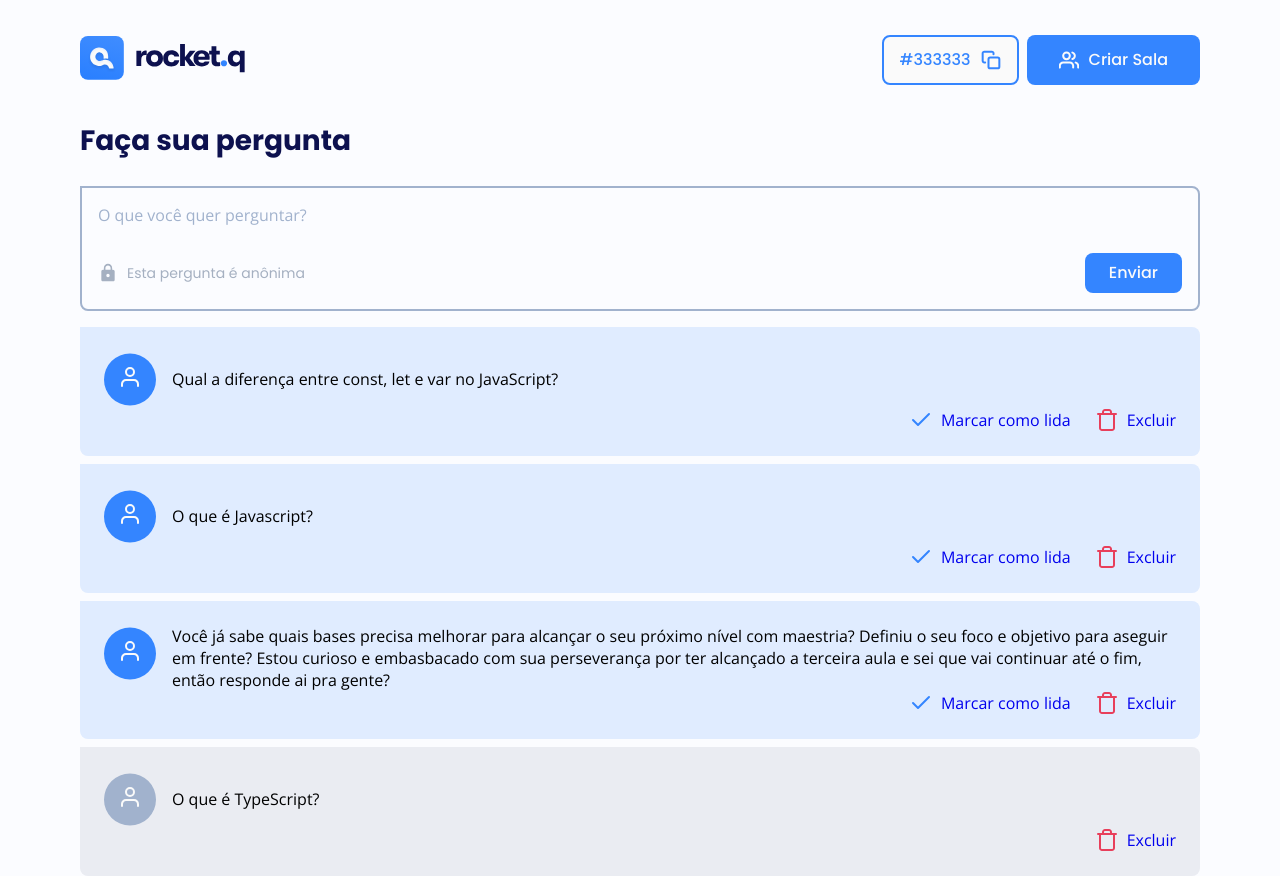
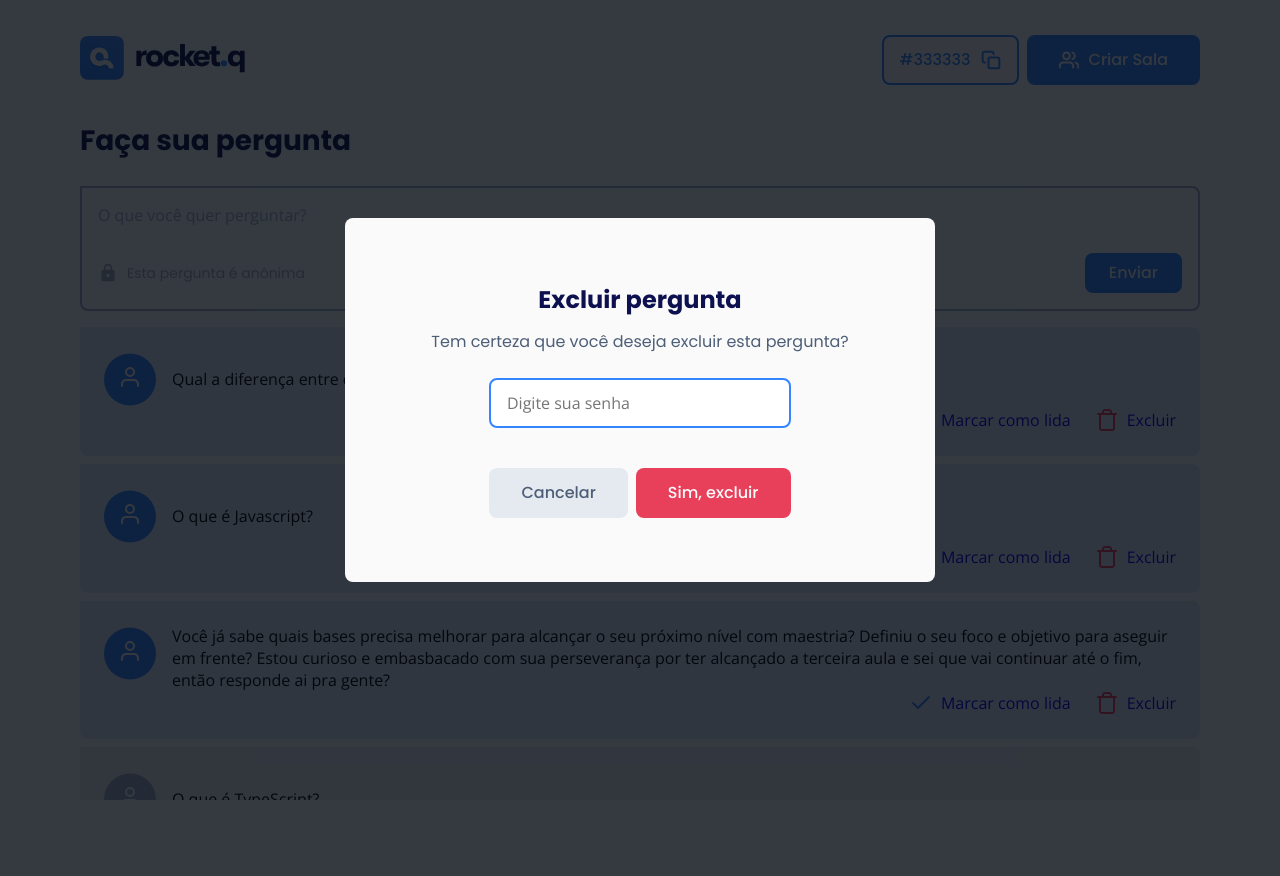
Before and after one commit to pedrogutierresbr/projeto-roquet.q, a web app: file room.html in a window 1280 px wide. After the commit the page ends 800 px from the top, so only its background shows below. Run offline with its HTML, style and script files only (its server is not run), Linux system fonts and the light colour scheme.

Commit message:
finalizado modal

```diff
--- a/room.html
+++ b/room.html
@@ -11,7 +11,8 @@
         <!-- Styles CSS -->
         <link rel="stylesheet" href="./styles/global.css" />
         <link rel="stylesheet" href="./styles/room.css" />
-        <link rel="shortcut icon" href="./assets/page-icon.png">
+        <link rel="stylesheet" href="./styles/modal.css" />
+        <link rel="shortcut icon" href="./assets/page-icon.png" />
 
         <!-- Fonts -->
         <link rel="preconnect" href="https://fonts.gstatic.com" />
@@ -30,10 +31,10 @@
                 <div class="buttons">
                     <div class="button outlined">
                         #333333
-                        <img src="./assets/copy.svg" alt="Copiar numero da sala">
+                        <img src="./assets/copy.svg" alt="Copiar numero da sala" />
                     </div>
                     <a href="#" class="button">
-                        <img src="./assets/users-white.svg" alt="Criar uma sala">
+                        <img src="./assets/users-white.svg" alt="Criar uma sala" />
                         Criar Sala
                     </a>
                 </div>
@@ -48,7 +49,7 @@
 
                         <footer>
                             <div>
-                                <img src="./assets/lock.svg" alt="Cadeado">
+                                <img src="./assets/lock.svg" alt="Cadeado" />
                                 Esta pergunta é anônima
                             </div>
                             <button>Enviar</button>
@@ -59,11 +60,10 @@
                 <section id="questions">
                     <h2 class="sr-only">Perguntas da comunidade</h2>
                     <div class="questions">
-
                         <div class="question-wrapper">
                             <div class="question-content">
                                 <div class="user">
-                                    <img src="./assets/user.svg" alt="Avatar">
+                                    <img src="./assets/user.svg" alt="Avatar" />
                                 </div>
                                 <div class="question">
                                     <p>Qual a diferença entre const, let e var no JavaScript?</p>
@@ -71,11 +71,11 @@
                             </div>
                             <div class="actions">
                                 <a href="#" class="check">
-                                    <img src="./assets/check.svg" alt="Marcar como lida">
+                                    <img src="./assets/check.svg" alt="Marcar como lida" />
                                     Marcar como lida
                                 </a>
                                 <a href="#" class="delete">
-                                    <img src="./assets/trash.svg" alt="Excluir">
+                                    <img src="./assets/trash.svg" alt="Excluir" />
                                     Excluir
                                 </a>
                             </div>
@@ -84,7 +84,7 @@
                         <div class="question-wrapper">
                             <div class="question-content">
                                 <div class="user">
-                                    <img src="./assets/user.svg" alt="Avatar">
+                                    <img src="./assets/user.svg" alt="Avatar" />
                                 </div>
                                 <div class="question">
                                     <p>O que é Javascript?</p>
@@ -92,11 +92,11 @@
                             </div>
                             <div class="actions">
                                 <a href="#" class="check">
-                                    <img src="./assets/check.svg" alt="Marcar como lida">
+                                    <img src="./assets/check.svg" alt="Marcar como lida" />
                                     Marcar como lida
                                 </a>
                                 <a href="#" class="delete">
-                                    <img src="./assets/trash.svg" alt="Excluir">
+                                    <img src="./assets/trash.svg" alt="Excluir" />
                                     Excluir
                                 </a>
                             </div>
@@ -105,22 +105,24 @@
                         <div class="question-wrapper">
                             <div class="question-content">
                                 <div class="user">
-                                    <img src="./assets/user.svg" alt="Avatar">
+                                    <img src="./assets/user.svg" alt="Avatar" />
                                 </div>
                                 <div class="question">
-                                    <p>Você já sabe quais bases precisa melhorar para alcançar o seu próximo nível
-                                        com maestria? Definiu o seu foco e objetivo para aseguir em frente? Estou
-                                        curioso e embasbacado com sua perseverança por ter alcançado a terceira
-                                        aula e sei que vai continuar até o fim, então responde ai pra gente? </p>
+                                    <p>
+                                        Você já sabe quais bases precisa melhorar para alcançar o seu próximo nível com
+                                        maestria? Definiu o seu foco e objetivo para aseguir em frente? Estou curioso e
+                                        embasbacado com sua perseverança por ter alcançado a terceira aula e sei que vai
+                                        continuar até o fim, então responde ai pra gente?
+                                    </p>
                                 </div>
                             </div>
                             <div class="actions">
                                 <a href="#" class="check">
-                                    <img src="./assets/check.svg" alt="Marcar como lida">
+                                    <img src="./assets/check.svg" alt="Marcar como lida" />
                                     Marcar como lida
                                 </a>
                                 <a href="#" class="delete">
-                                    <img src="./assets/trash.svg" alt="Excluir">
+                                    <img src="./assets/trash.svg" alt="Excluir" />
                                     Excluir
                                 </a>
                             </div>
@@ -129,7 +131,7 @@
                         <div class="question-wrapper read">
                             <div class="question-content">
                                 <div class="user">
-                                    <img src="./assets/user.svg" alt="Avatar">
+                                    <img src="./assets/user.svg" alt="Avatar" />
                                 </div>
                                 <div class="question">
                                     <p>O que é TypeScript?</p>
@@ -137,14 +139,33 @@
                             </div>
                             <div class="actions">
                                 <a href="#" class="delete">
-                                    <img src="./assets/trash.svg" alt="Excluir">
+                                    <img src="./assets/trash.svg" alt="Excluir" />
                                     Excluir
                                 </a>
                             </div>
                         </div>
-
                     </div>
                 </section>
             </main>
+        </div>
+
+        <!-- Modal -->
+
+        <div class="modal-wrapper">
+            <div class="modal">
+                <h2>Excluir pergunta</h2>
+                <p>Tem certeza que você deseja excluir esta pergunta?</p>
+
+                <form action="#">
+                    <label class="sr-only" for-id="password">Digite sua senha admin</label>
+                    <input type="password" id="password" name="password" placeholder="Digite sua senha" />
+
+                    <div class="buttons">
+                        <div class="button grey">Cancelar</div>
+                        <button class="red">Sim, excluir</button>
+                    </div>
+                </form>
+            </div>
+        </div>
     </body>
 </html>
--- a/styles/global.css
+++ b/styles/global.css
@@ -100,6 +100,19 @@ button.outlined,
     border: 0.2rem solid var(--blue);
 }
 
+button.red,
+.button.red {
+    background: var(--red);
+    color: var(--white);
+}
+
+button.grey,
+.button.grey {
+    background: var(--grey-light);
+    color: var(--grey-dark);
+}
+
+/* Header */
 .content header {
     width: 80%;
     margin: 3.5rem auto;
--- /dev/null
+++ b/styles/modal.css
@@ -0,0 +1,58 @@
+.modal-wrapper {
+    position: fixed;
+    width: 100vw;
+    height: 100vh;
+    top: 0;
+    left: 0;
+    display: flex;
+
+    background: rgba(4, 9, 17, 0.8);
+}
+
+.modal-wrapper .modal {
+    width: min(59rem, 90%);
+    background: var(--white);
+    margin: auto;
+
+    border-radius: 0.8rem;
+
+    font-family: "Poppins", sans-serif;
+    text-align: center;
+
+    padding: 6.4rem;
+}
+
+.modal-wrapper .modal h2 {
+    font-size: 2.4rem;
+    font-weight: 700;
+    margin-bottom: 1.2rem;
+    color: var(--black);
+}
+
+.modal-wrapper .modal p {
+    margin-bottom: 2.4rem;
+    color: var(--grey-dark);
+}
+
+.modal-wrapper .modal input {
+    margin-bottom: 4rem;
+    padding: 1.3rem 1.6rem;
+    border: 0.2rem solid var(--blue);
+    outline: none;
+    width: min(70%, 30.2rem);
+}
+
+.modal-wrapper .modal .buttons {
+    display: flex;
+    align-items: center;
+    justify-content: center;
+}
+
+.modal-wrapper .modal .buttons > .button {
+    margin-right: 0.8rem;
+}
+
+.modal-wrapper .modal .buttons > button,
+.modal-wrapper .modal .buttons > .button {
+    padding: 1.3rem 3.2rem;
+}
```
